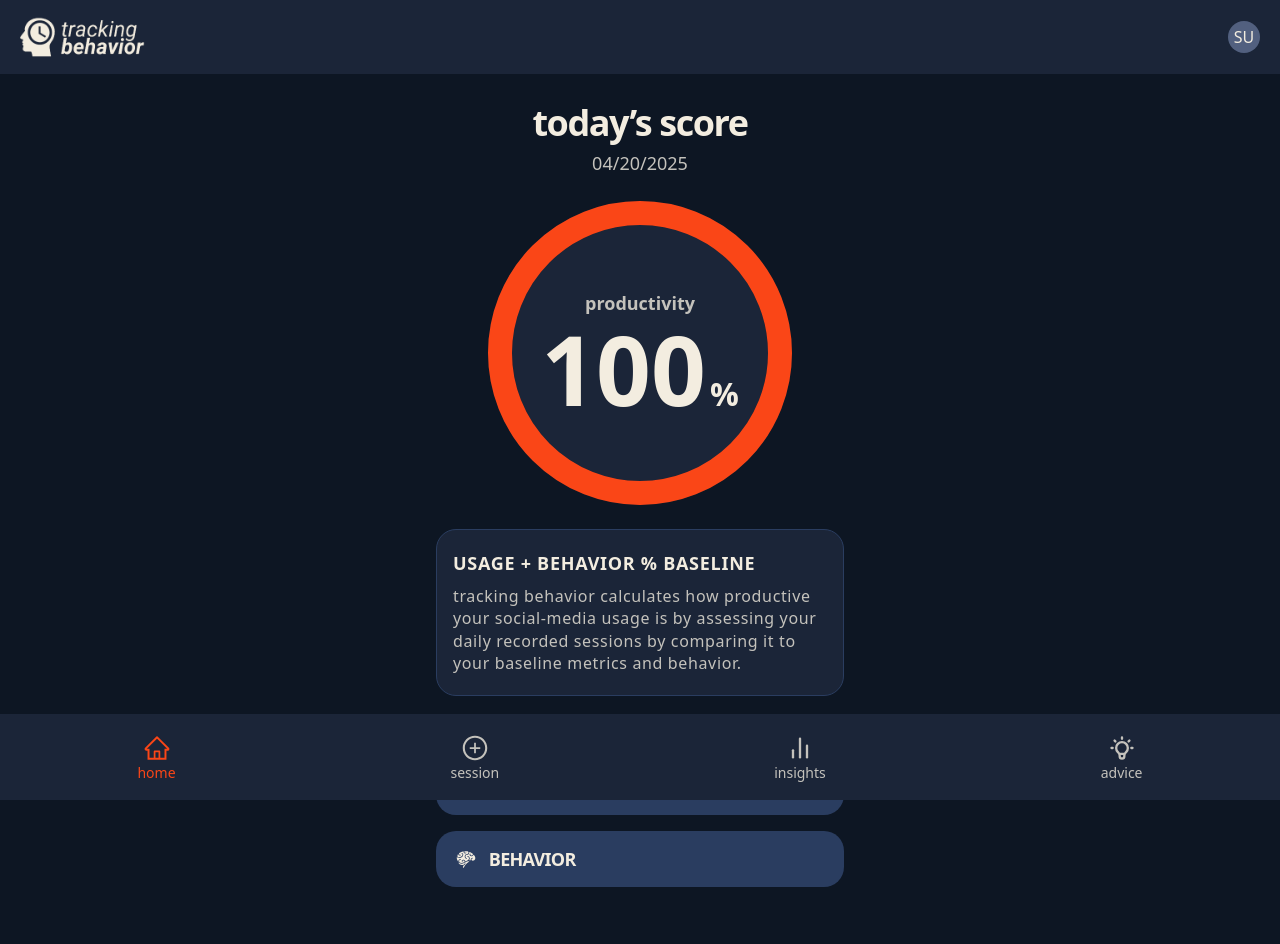
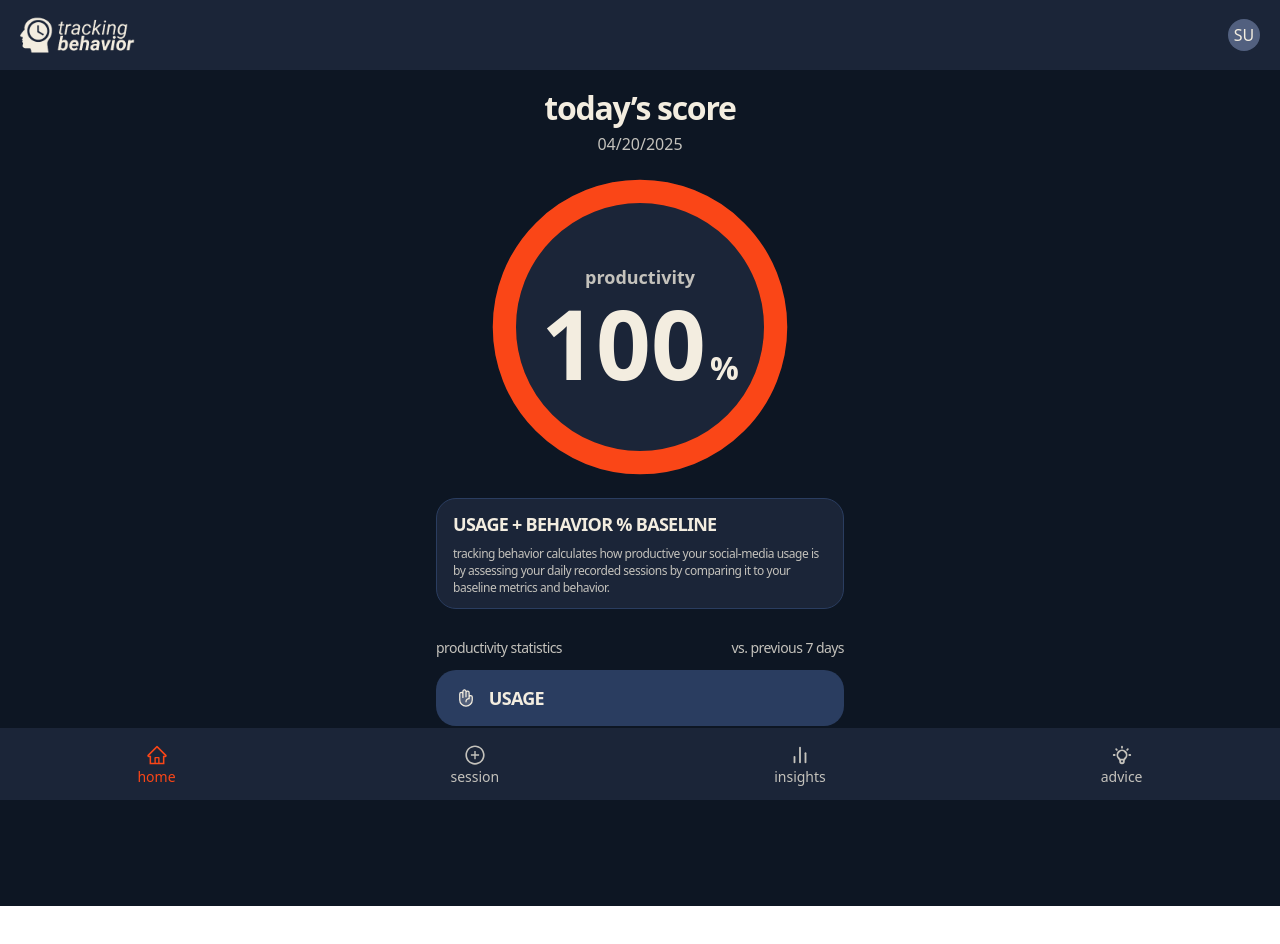
Before and after one commit to MilanMagyarYT/trackingbehavior, a Next.js app in the folder behaviortracker/: page /profile in a window 1280 px wide. Shown: the top 944 px of the page. After the commit the page ends 906 px from the top, so only its background shows below. Built offline with nearby package versions, Linux system fonts and the light colour scheme; no server answers; the database is empty; sample sign-in values are in the browser's storage.

Commit message:
some new awesome fixes

```diff
--- a/behaviortracker/app/components/BTBottomNav.tsx
+++ b/behaviortracker/app/components/BTBottomNav.tsx
@@ -8,7 +8,7 @@ import { AiOutlinePlusCircle } from "react-icons/ai";
 import { HiOutlineLightBulb } from "react-icons/hi";
 import { FiBarChart2 } from "react-icons/fi";
 
-import "./BTBottomNav.css";
+import "./BTBottomNav3.css";
 
 export default function BTBottomNav() {
   const pathname = usePathname();
--- a/behaviortracker/app/components/BTBottomNav.css
+++ b/behaviortracker/app/components/BTBottomNav3.css
@@ -10,7 +10,7 @@
     align-items: center;
 
     background: #1B2538;
-    padding: 1.25rem 0;
+    padding: 1rem 0;
   }
 
   .bt-nav-item {
@@ -26,7 +26,7 @@
   }
 
   .bt-nav-icon {
-    font-size: 28px;
+    font-size: 22px;
   }
 
   .bt-nav-label.is-active,
--- a/behaviortracker/app/components/BTNavbar.css
+++ b/behaviortracker/app/components/BTNavbar.css
@@ -186,7 +186,7 @@
 
 .mobileMenu__sectionDivider {
   width: 100%;
-  height: 5px;
+  height: 1px;
   margin: 0rem 0;
   background-color: rgba(224, 216, 216, 0.1);
 }
--- a/behaviortracker/app/components/BTNavbar.tsx
+++ b/behaviortracker/app/components/BTNavbar.tsx
@@ -43,11 +43,17 @@ export default function BTNavbar() {
 
   return (
     <nav className="navbar">
-      <div className="navbar__logo" onClick={() => navTo("/")}>
+      <div
+        className="navbar__logo"
+        onClick={() => {
+          if (status === "authenticated") navTo("/profile");
+          else navTo("/");
+        }}
+      >
         <Image
           src="/trackingbehaviorlogo2.png"
           alt="Tracking Behavior"
-          width={125}
+          width={115}
           height={50}
         />
       </div>
--- a/behaviortracker/app/profile/Profile.css
+++ b/behaviortracker/app/profile/Profile3.css
@@ -1,7 +1,7 @@
 .profile-ct {
   max-width: 440px;
   margin: 0 auto;
-  padding: 1.5rem 1rem 0;
+  padding: 0.75rem 1rem 0;
   color: #f3ede0;
   background: #0D1623;
 }
@@ -28,7 +28,7 @@
 
 .profile-h1 {
   text-align: center;
-  font-size: 36px;
+  font-size: 32px;
   font-weight: 600;
   margin: 0;
   letter-spacing: -0.04em;
@@ -36,7 +36,7 @@
 }
 .profile-date {
   text-align: center;
-  font-size: 18px;
+  font-size: 16px;
   margin-bottom: 1rem;
   color: #c4c2bc;
 }
@@ -51,28 +51,28 @@
   background: #1B2538;
   border: 1.5px solid #2A3D60;
   border-radius: 20px;
-  padding: 1.25rem 1rem;
+  padding: 0.75rem 1rem;
   margin-bottom: 1.75rem;
 }
 .profile-info h3 {
   margin: 0 0 0.5rem;
   font-size: 18px;
   font-weight: 700;
-  letter-spacing: 0.04em;
+  letter-spacing: -0.04em;
 }
 .profile-info p {
   margin: 0;
-  font-size: 16px;
+  font-size: 12px;
   font-weight: 500;
   line-height: 1.4;
   color: #c4c2bc;
-  letter-spacing: 0.04em;
+  letter-spacing: -0.04em;
 }
 
 .stat-head {
   display: flex;
   justify-content: space-between;
-  font-size: 16px;
+  font-size: 14px;
   color: #c4c2bc;
   margin-bottom: 0.75rem;
   letter-spacing: -0.04em;
--- a/behaviortracker/app/profile/page.tsx
+++ b/behaviortracker/app/profile/page.tsx
@@ -21,7 +21,7 @@ import BTNavbar from "@/app/components/BTNavbar";
 import BTBottomNav from "@/app/components/BTBottomNav";
 
 import { clamp, lerpColor } from "@/lib/utils";
-import "./Profile.css";
+import "./Profile3.css";
 import BTSetupBanner from "../components/BTSetupBanner";
 
 interface SessionDoc {
@@ -167,7 +167,7 @@ export default function ProfilePage() {
         </p>
 
         <div className="donut-wrap">
-          <svg width="320" height="320" viewBox="0 0 320 320">
+          <svg width="310" height="310" viewBox="0 0 320 320">
             <circle
               cx="160"
               cy="160"
@@ -211,7 +211,7 @@ export default function ProfilePage() {
         </section>
         <div className="stat-head">
           <span>productivity statistics</span>
-          <span>vs. previous 30 days</span>
+          <span>vs. previous 7 days</span>
         </div>
 
         <div className="stat-wrap">
```
